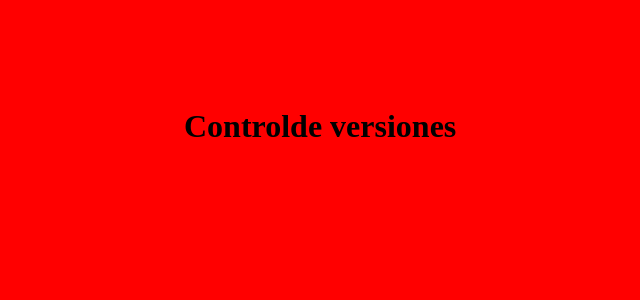
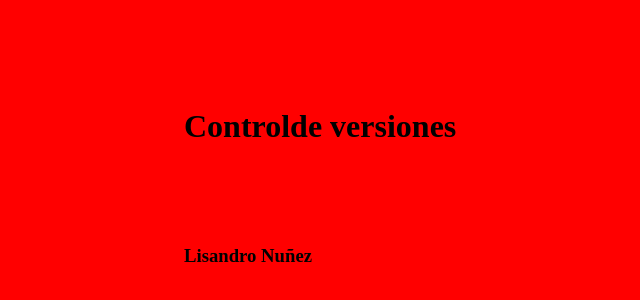
Before and after one commit to Corpusgonzalo06/TP_SO_I4_Equipo_XX, a plain HTML site: page index.html in a window 1280 px wide. Shown: the part 92-392 px from the top of the page, without its empty margins (116-756 px from the left). Drawn offline with Linux system fonts and the light colour scheme.

Commit message:
ALFA nuevo html

```diff
--- a/index.html
+++ b/index.html
@@ -8,5 +8,6 @@
 </head>
 <body>
     <h1>Controlde versiones</h1>
+	<h3>Lisandro Nuñez</h3>
 </body>
 </html>
```
